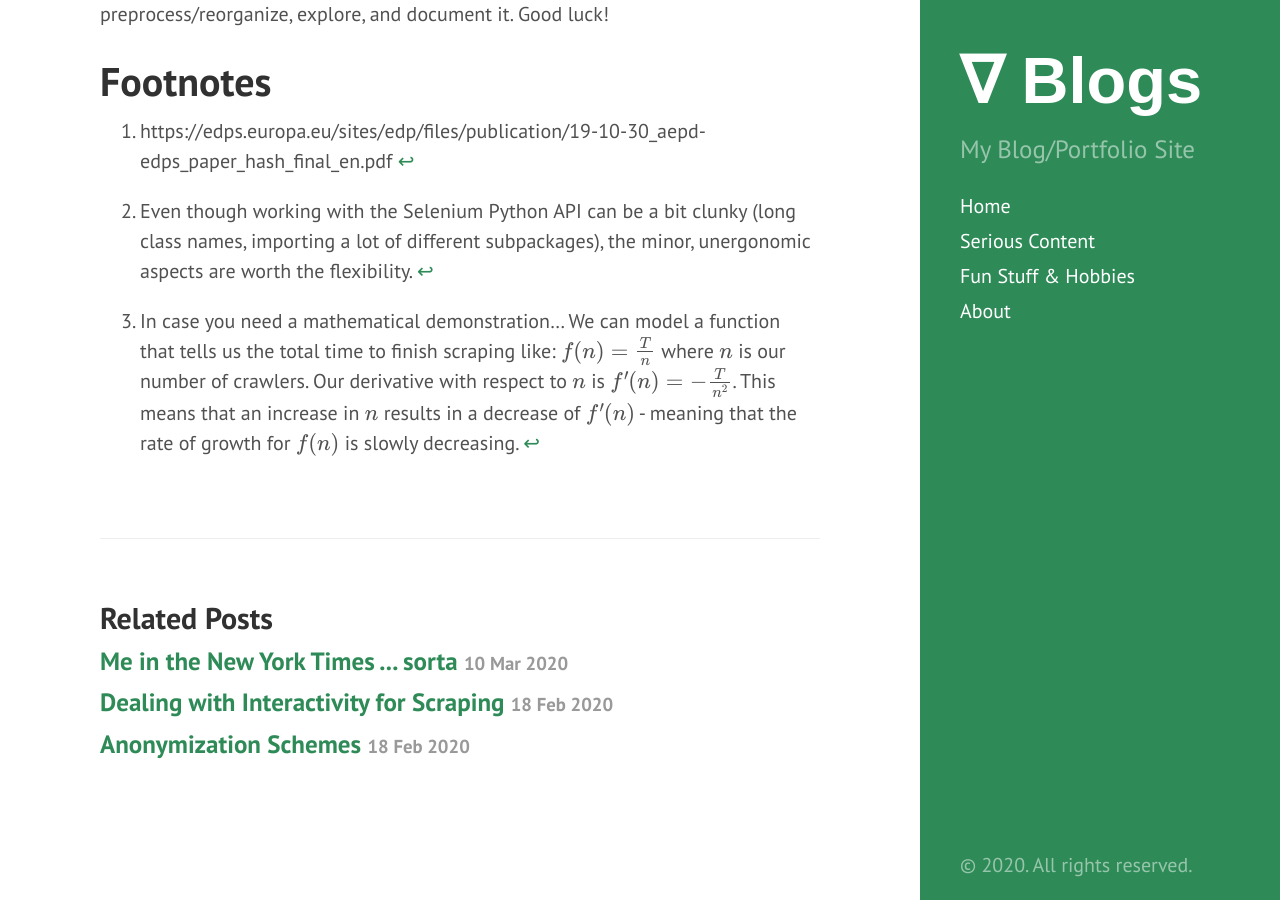
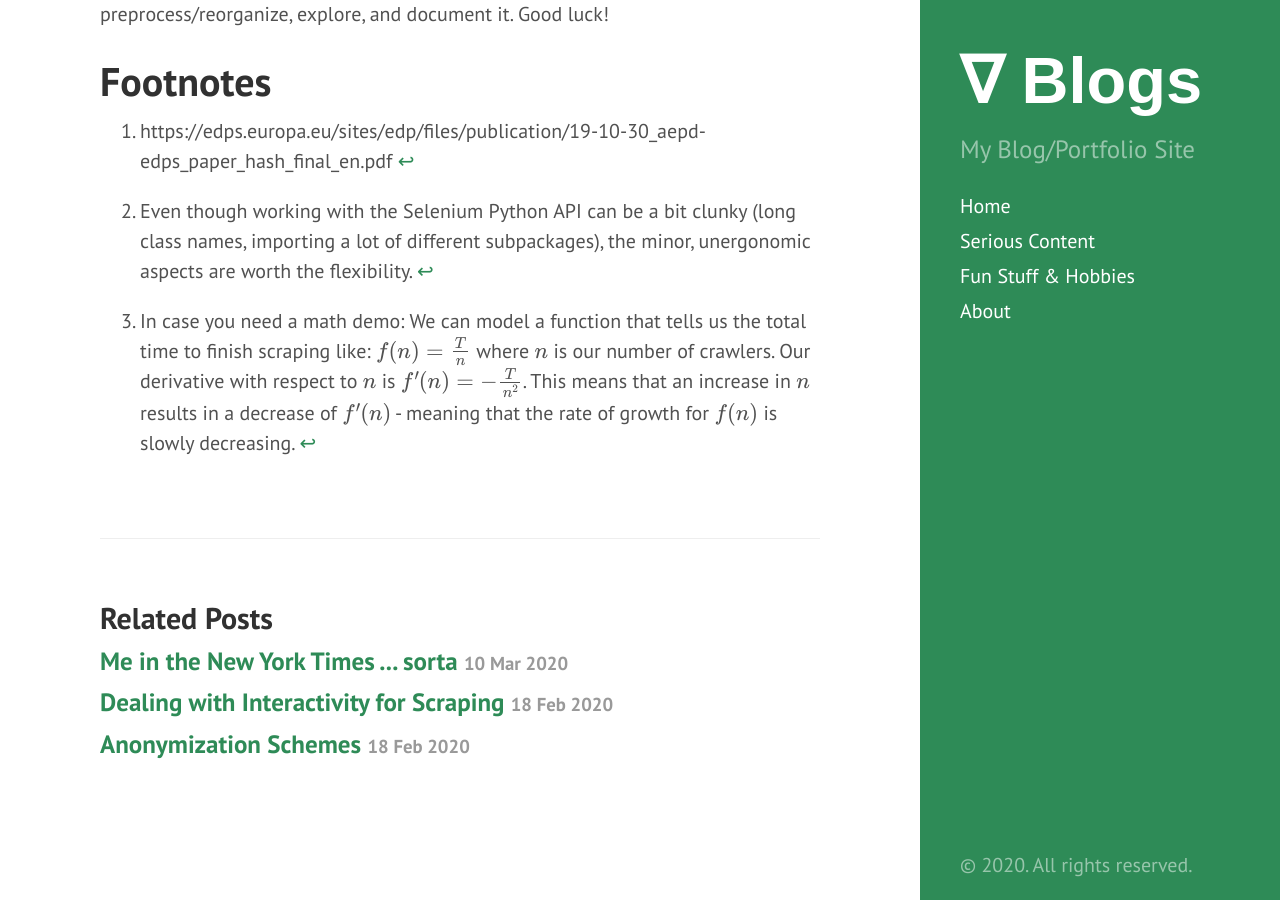
Before and after one commit to tedkim97/tedkim97.github.io, a Jekyll site: the page built from _posts/2020-02-17-webscraping.md, in a window 1280 px wide and 900 px high, scrolled down 19913 px. Built offline with Jekyll 4.4.1, drawn with Linux system fonts in a browser that asks for light colours; formulas are drawn with MathJax 3.

Commit message:
minor rewording:

```diff
--- a/_posts/2020-02-17-webscraping.md
+++ b/_posts/2020-02-17-webscraping.md
@@ -317,7 +317,7 @@ Websites will put in rate limits on the number of page visits per hour (ex: you
 
 [As of now (according to Statista) there are around 1.7 billion daily active facebook users](https://www.statista.com/statistics/346167/facebook-global-dau/). If we are limited to 100 profile requests per hour, even if we visit **1%** of the DAU, then it would take **170,000 hours**, or **7,083.3 days** to requests those users... Adding machines can speed this up, but each additional machine will only bring a marginally smaller reduction in time[^4].
 
-[^4]: In case you need a mathematical demonstration... We can model a function that tells us the total time to finish scraping like: $$ f(n) = \frac{T}{n} $$ where $$n$$ is our number of crawlers. Our derivative with respect to $$n$$ is $$f'(n) = -\frac{T}{n^2}$$. This means that an increase in $$n$$ results in a decrease of $$f'(n)$$ - meaning that the rate of growth for $$f(n)$$ is slowly decreasing.
+[^4]: In case you need a math demo: We can model a function that tells us the total time to finish scraping like: $$ f(n) = \frac{T}{n} $$ where $$n$$ is our number of crawlers. Our derivative with respect to $$n$$ is $$f'(n) = -\frac{T}{n^2}$$. This means that an increase in $$n$$ results in a decrease of $$f'(n)$$ - meaning that the rate of growth for $$f(n)$$ is slowly decreasing.
 
 # Common Issues: 2FA
 
```
